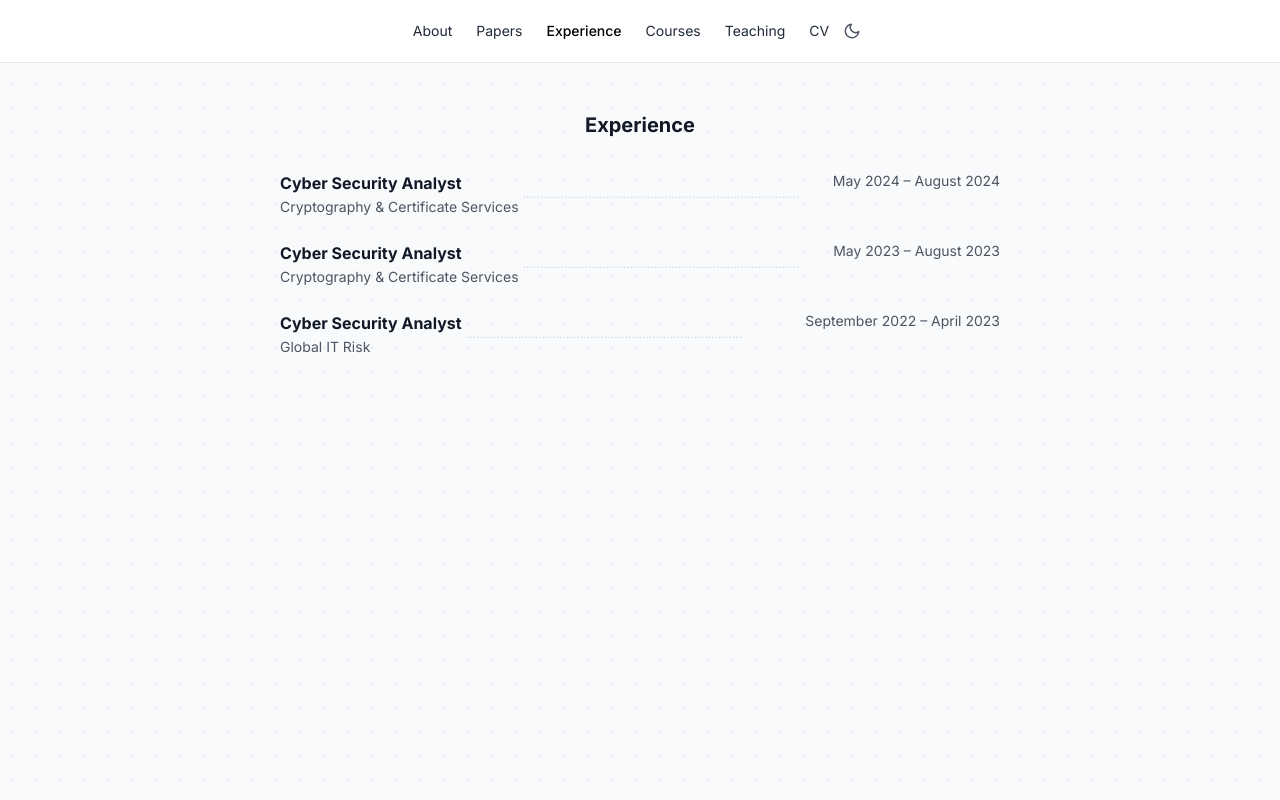
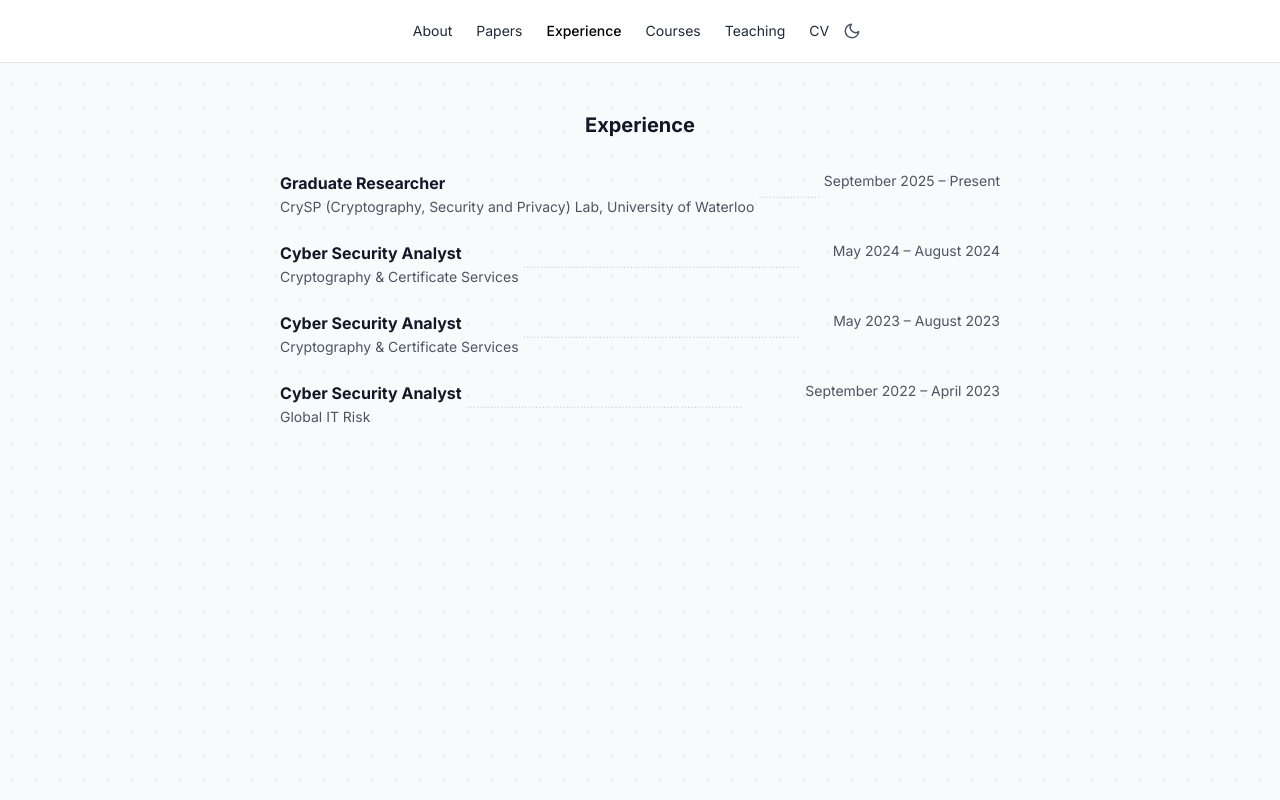
Before and after one commit to NeelFaganiya12/portfolio-website, a Next.js app: page /experience in a window 1280 px wide. Built offline with nearby package versions, Linux system fonts and the light colour scheme.

Commit message:
fix: update experience

```diff
--- a/app/experience/page.tsx
+++ b/app/experience/page.tsx
@@ -1,4 +1,5 @@
 const experience = [
+  { role: "Graduate Researcher", org: "CrySP (Cryptography, Security and Privacy) Lab, University of Waterloo", dates: "September 2025 – Present" },
   { role: "Cyber Security Analyst", org: "Cryptography & Certificate Services", dates: "May 2024 – August 2024" },
   { role: "Cyber Security Analyst", org: "Cryptography & Certificate Services", dates: "May 2023 – August 2023" },
   { role: "Cyber Security Analyst", org: "Global IT Risk", dates: "September 2022 – April 2023" },
```
